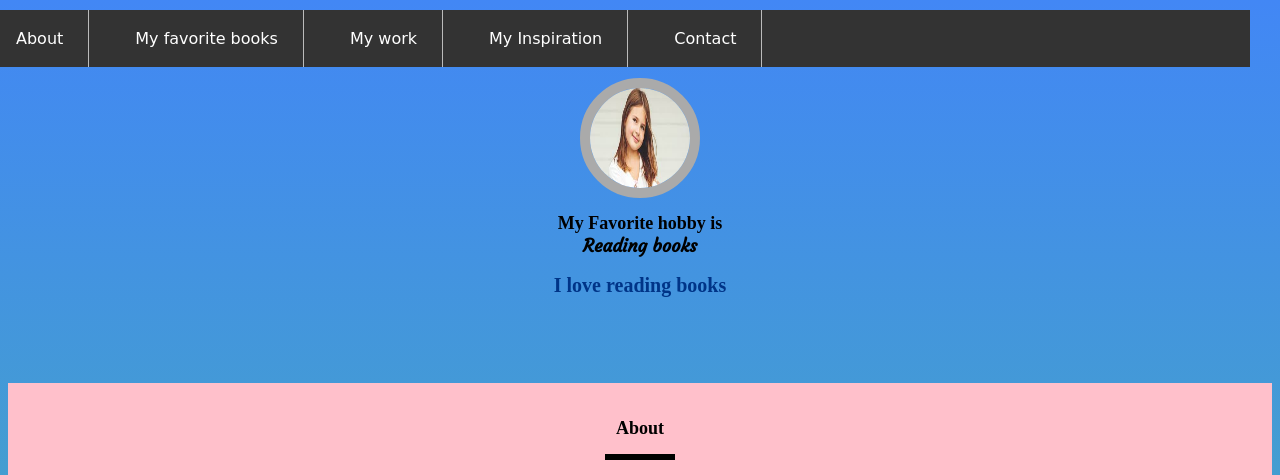
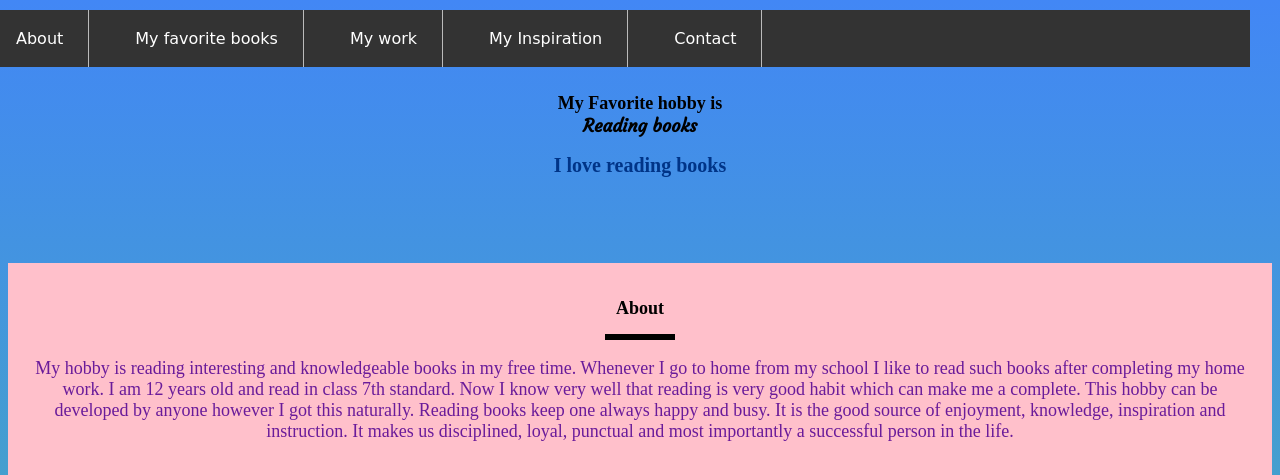
Before and after one commit to Advait1221/My-Favourite, a plain HTML site: page index.html in a window 1280 px wide. Shown: the top 475 px of the page. Drawn offline with Linux system fonts and the light colour scheme.

Commit message:
Update index.html

```diff
--- a/index.html
+++ b/index.html
@@ -18,7 +18,6 @@
         <li class="link"><a href="#contact">Contact</a></li>
     </ul>
     <section id="welcome">
-        <img src="kid.jpg">
         <h1>My Favorite hobby is <br><span id="myname">Reading books</span></h1>
         <h2>I love reading books</h2>
     </section>
```
